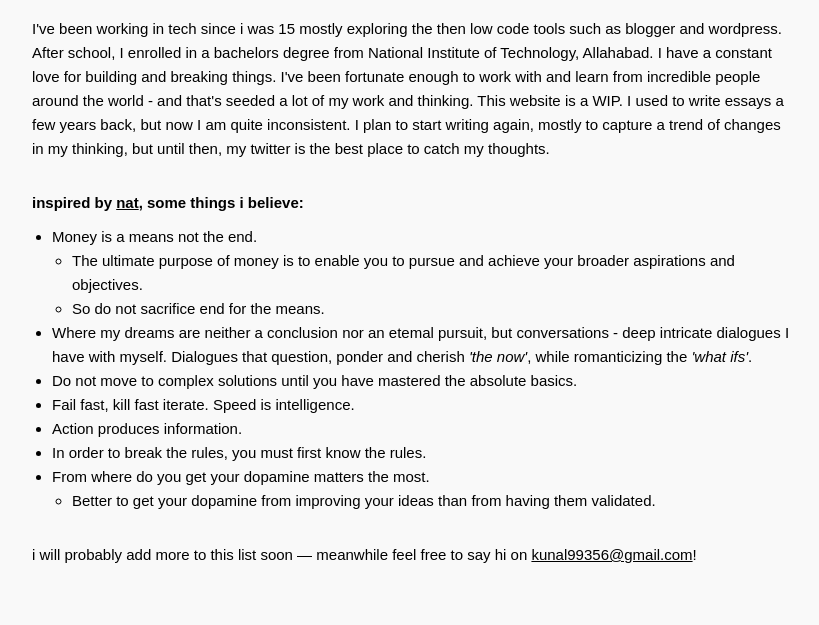
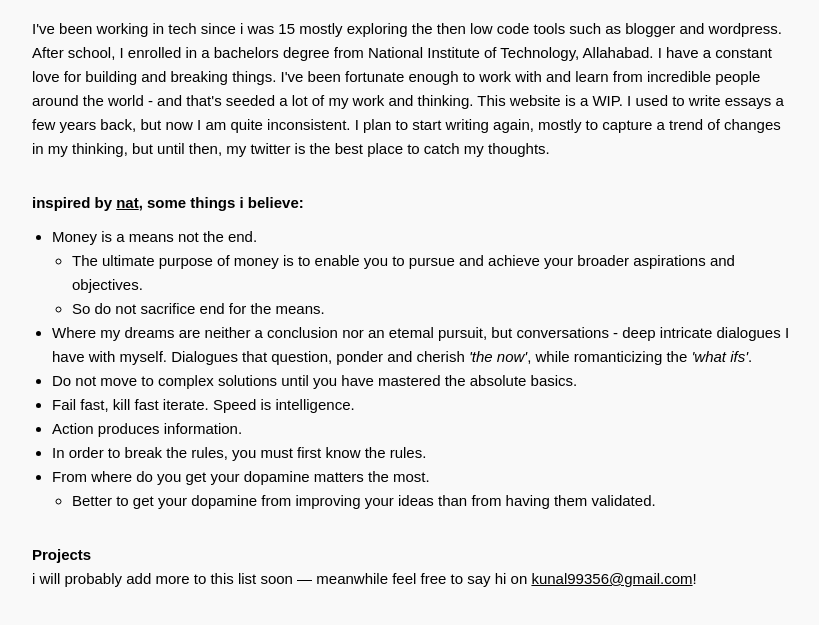
Before and after one commit to metakunal/metakunal.github.io, a plain HTML site: page index.html in a window 1280 px wide. Shown: the part 121-746 px from the top of the page, without its empty margins (228-1047 px from the left). Drawn offline with Linux system fonts and the light colour scheme.

Commit message:
Update index.html

```diff
--- a/index.html
+++ b/index.html
@@ -78,6 +78,9 @@
           </li>
         </ul>
       </div>
+      <div>
+        <h4>Projects</h4>
+      </div>
       <div class="footer">
         <p>
           i will probably add more to this list soon — meanwhile feel free to
```
